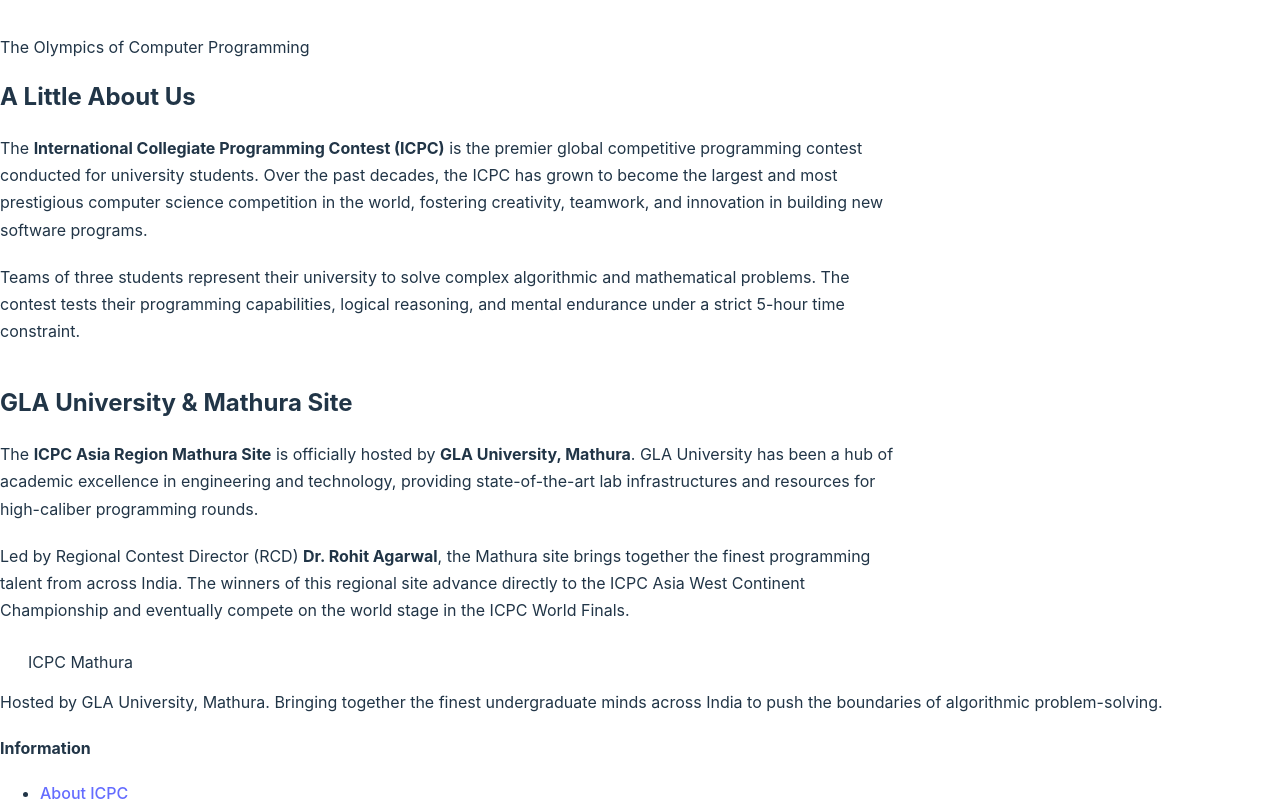
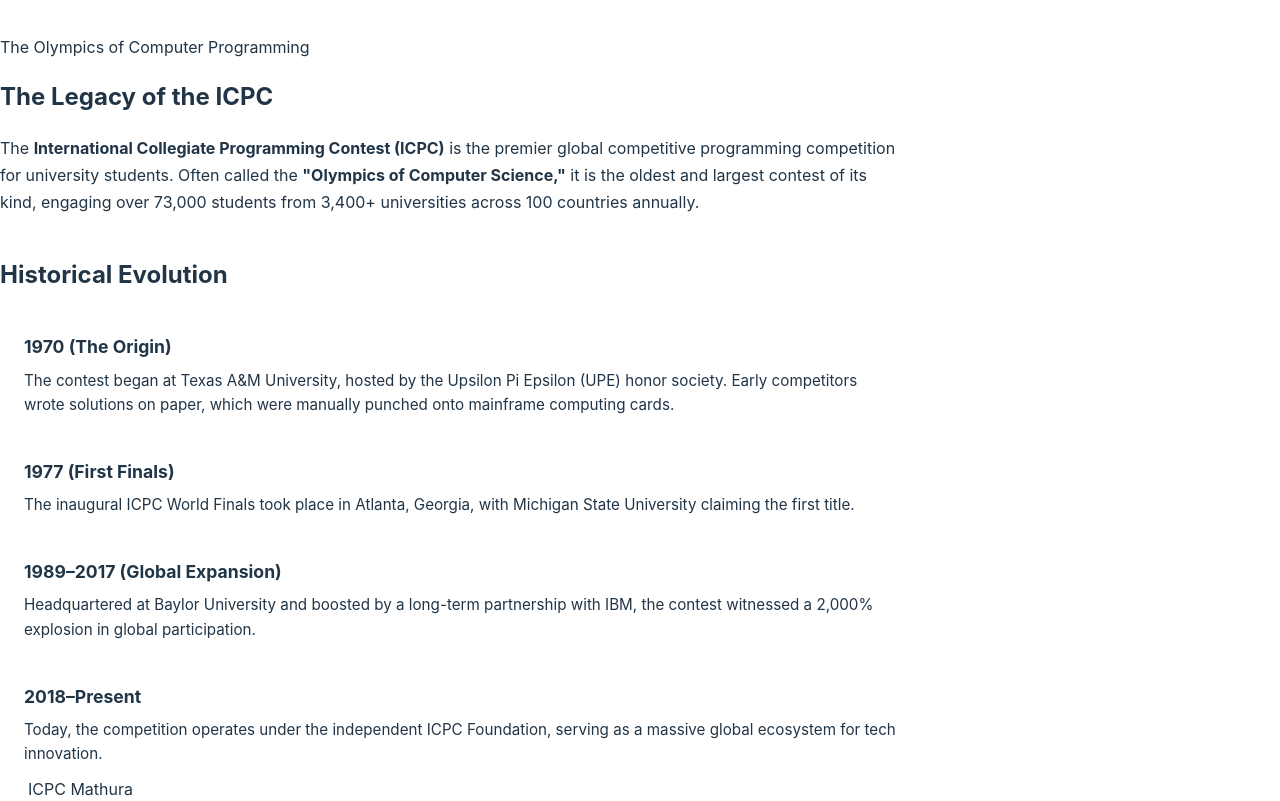
Before and after one commit to amaneixxy/mathure_icpc, a React (Vite) app: page /about in a window 1280 px wide. Shown: the part 1040-1841 px from the top of the page. Built offline with nearby package versions, Linux system fonts and the light colour scheme; the HTML template or start-up script is replaced by a standard one.

Commit message:
blinking

```diff
--- a/src/pages/About.jsx
+++ b/src/pages/About.jsx
@@ -11,23 +11,58 @@
       <section className="section" style={{ backgroundColor: 'var(--background)' }}>
         <div className="container" style={{ maxWidth: '900px' }}>
           <div className="card-plain" style={{ marginBottom: '2.5rem', borderTop: '4px solid var(--accent)' }}>
-            <h2 style={{ color: 'var(--primary-navy)', marginBottom: '1.25rem' }}>A Little About Us</h2>
-            <p className="text-muted" style={{ lineHeight: 1.7, fontSize: '1rem', marginBottom: '1.25rem' }}>
-              The <strong>International Collegiate Programming Contest (ICPC)</strong> is the premier global competitive programming contest conducted for university students. Over the past decades, the ICPC has grown to become the largest and most prestigious computer science competition in the world, fostering creativity, teamwork, and innovation in building new software programs.
-            </p>
-            <p className="text-muted" style={{ lineHeight: 1.7, fontSize: '1rem', marginBottom: '1.25rem' }}>
-              Teams of three students represent their university to solve complex algorithmic and mathematical problems. The contest tests their programming capabilities, logical reasoning, and mental endurance under a strict 5-hour time constraint.
+            <h2 style={{ color: 'var(--primary-navy)', marginBottom: '1.25rem' }}>The Legacy of the ICPC</h2>
+            <p className="text-muted" style={{ lineHeight: 1.7, fontSize: '1rem' }}>
+              The <strong>International Collegiate Programming Contest (ICPC)</strong> is the premier global competitive programming competition for university students. Often called the <strong>"Olympics of Computer Science,"</strong> it is the oldest and largest contest of its kind, engaging over 73,000 students from 3,400+ universities across 100 countries annually.
             </p>
           </div>
 
           <div className="card-plain" style={{ borderTop: '4px solid var(--secondary-accent)' }}>
-            <h2 style={{ color: 'var(--primary-navy)', marginBottom: '1.25rem' }}>GLA University & Mathura Site</h2>
-            <p className="text-muted" style={{ lineHeight: 1.7, fontSize: '1rem', marginBottom: '1.25rem' }}>
-              The <strong>ICPC Asia Region Mathura Site</strong> is officially hosted by <strong>GLA University, Mathura</strong>. GLA University has been a hub of academic excellence in engineering and technology, providing state-of-the-art lab infrastructures and resources for high-caliber programming rounds.
-            </p>
-            <p className="text-muted" style={{ lineHeight: 1.7, fontSize: '1rem' }}>
-              Led by Regional Contest Director (RCD) <strong>Dr. Rohit Agarwal</strong>, the Mathura site brings together the finest programming talent from across India. The winners of this regional site advance directly to the ICPC Asia West Continent Championship and eventually compete on the world stage in the ICPC World Finals.
-            </p>
+            <h2 style={{ color: 'var(--primary-navy)', marginBottom: '1.5rem' }}>Historical Evolution</h2>
+
+            <div className="timeline" style={{ display: 'flex', flexDirection: 'column', gap: '1.5rem', position: 'relative', paddingLeft: '1.5rem', borderLeft: '3px solid var(--accent)' }}>
+
+              <div style={{ position: 'relative' }}>
+                <div style={{ position: 'absolute', left: '-29px', top: '4px', width: '15px', height: '15px', borderRadius: '50%', backgroundColor: 'var(--accent)', border: '3px solid var(--card-bg)' }} />
+                <h3 style={{ color: 'var(--primary-navy)', fontSize: '1.1rem', marginBottom: '0.5rem' }}>
+                  <strong>1970</strong> (The Origin)
+                </h3>
+                <p className="text-muted" style={{ fontSize: '0.95rem', lineHeight: 1.6, margin: 0 }}>
+                  The contest began at Texas A&M University, hosted by the Upsilon Pi Epsilon (UPE) honor society. Early competitors wrote solutions on paper, which were manually punched onto mainframe computing cards.
+                </p>
+              </div>
+
+              <div style={{ position: 'relative' }}>
+                <div style={{ position: 'absolute', left: '-29px', top: '4px', width: '15px', height: '15px', borderRadius: '50%', backgroundColor: 'var(--accent)', border: '3px solid var(--card-bg)' }} />
+                <h3 style={{ color: 'var(--primary-navy)', fontSize: '1.1rem', marginBottom: '0.5rem' }}>
+                  <strong>1977</strong> (First Finals)
+                </h3>
+                <p className="text-muted" style={{ fontSize: '0.95rem', lineHeight: 1.6, margin: 0 }}>
+                  The inaugural ICPC World Finals took place in Atlanta, Georgia, with Michigan State University claiming the first title.
+                </p>
+              </div>
+
+              <div style={{ position: 'relative' }}>
+                <div style={{ position: 'absolute', left: '-29px', top: '4px', width: '15px', height: '15px', borderRadius: '50%', backgroundColor: 'var(--accent)', border: '3px solid var(--card-bg)' }} />
+                <h3 style={{ color: 'var(--primary-navy)', fontSize: '1.1rem', marginBottom: '0.5rem' }}>
+                  <strong>1989–2017</strong> (Global Expansion)
+                </h3>
+                <p className="text-muted" style={{ fontSize: '0.95rem', lineHeight: 1.6, margin: 0 }}>
+                  Headquartered at Baylor University and boosted by a long-term partnership with IBM, the contest witnessed a 2,000% explosion in global participation.
+                </p>
+              </div>
+
+              <div style={{ position: 'relative' }}>
+                <div style={{ position: 'absolute', left: '-29px', top: '4px', width: '15px', height: '15px', borderRadius: '50%', backgroundColor: 'var(--accent)', border: '3px solid var(--card-bg)' }} />
+                <h3 style={{ color: 'var(--primary-navy)', fontSize: '1.1rem', marginBottom: '0.5rem' }}>
+                  <strong>2018–Present</strong>
+                </h3>
+                <p className="text-muted" style={{ fontSize: '0.95rem', lineHeight: 1.6, margin: 0 }}>
+                  Today, the competition operates under the independent ICPC Foundation, serving as a massive global ecosystem for tech innovation.
+                </p>
+              </div>
+
+            </div>
           </div>
         </div>
       </section>
--- a/src/pages/Sponsors.jsx
+++ b/src/pages/Sponsors.jsx
@@ -1,6 +1,7 @@
 import { Link } from 'react-router-dom';
 import jetbrainsLogo from '../assets/jetbrainslogo.jpg';
 import janestreetLogo from '../assets/JaneStreetLogo.png';
+import glaLogo from '../assets/glaLogo.png';
 
 export default function Sponsors() {
   return (
@@ -16,7 +17,7 @@
         <div className="container" style={{ maxWidth: '900px' }}>
 
           <div className="card-plain" style={{ marginBottom: '3rem', borderTop: '4px solid var(--accent)' }}>
-            <h2 className="text-center" style={{ color: 'var(--primary-navy)', marginBottom: '2rem' }}>
+            <h2 className="text-center" style={{ color: 'var(--primary-navy)', fontSize: '1.8rem', fontWeight: 800, marginBottom: '2.5rem', textTransform: 'uppercase', letterSpacing: '2px' }}>
               ICPC Global Sponsors
             </h2>
 
@@ -43,8 +44,26 @@
             </div>
           </div>
 
+          <div className="card-plain" style={{ marginBottom: '3rem', borderTop: '4px solid var(--secondary-accent)' }}>
+            <h2 className="text-center" style={{ color: 'var(--primary-navy)', fontSize: '1.8rem', fontWeight: 800, marginBottom: '2.5rem', textTransform: 'uppercase', letterSpacing: '2px' }}>
+              Regional Sponsor
+            </h2>
+
+            <div className="sponsors-grid" style={{ marginBottom: 0 }}>
+              <div className="sponsor-logo-box">
+                <div className="sponsor-logo-placeholder">
+                  <img src={glaLogo} alt="GLA University Logo" />
+                </div>
+                <span className="sponsor-badge">Host & Regional Sponsor</span>
+                <p className="text-muted text-center" style={{ fontSize: '0.8rem', marginTop: '0.5rem' }}>
+                  GLA University, Mathura is the proud host and regional sponsor of the ICPC Mathura Site, fostering academic and technical excellence.
+                </p>
+              </div>
+            </div>
+          </div>
+
           {/* Call to Sponsorship */}
-          <div className="card-plain text-center" style={{ borderTop: '4px solid var(--secondary-accent)' }}>
+          <div className="card-plain text-center" style={{ borderTop: '4px solid var(--accent)' }}>
             <h3 style={{ color: 'var(--primary-navy)', marginBottom: '0.75rem' }}>Become a Partner</h3>
             <p className="text-muted" style={{ marginBottom: '1.5rem', fontSize: '0.95rem', maxWidth: '600px', marginInline: 'auto' }}>
               Partner with the ICPC Mathura Regional Contest to connect with hundreds of top engineering and computer science students across the country.
```
Also changed, not shown: src/pages/Home.jsx (+28 -35 lines), src/assets/glaLogo.png (added).
